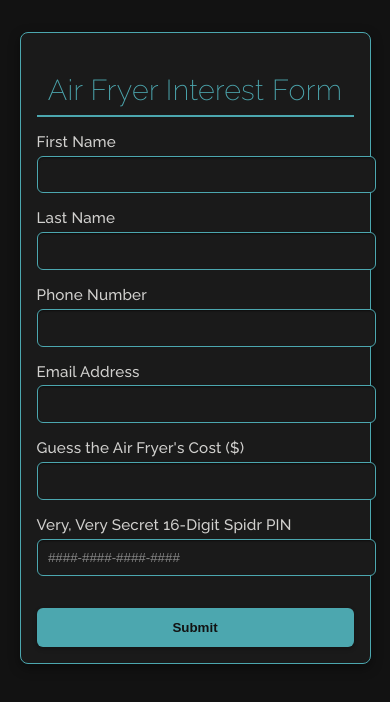
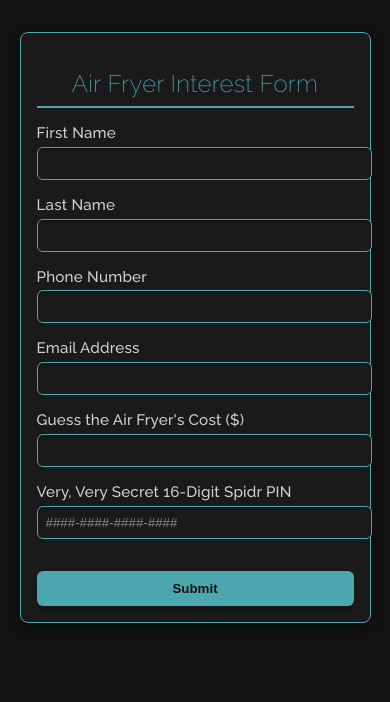
Before and after one commit to manavshah-boop/spidr-airfryer-form, a React (Vite) app: page / in a window 390 px wide. Shown: the top 702 px of the page. Built offline with nearby package versions, Linux system fonts and the light colour scheme.

Commit message:
style: refine mobile responsiveness for heading and input spacing

```diff
--- a/src/App.css
+++ b/src/App.css
@@ -135,4 +135,16 @@ body {
     padding: 1rem;
     margin: 2rem auto;
   }
+
+  .form-container h2 {
+    font-size: 1.5rem;
+  }
+
+  .form-container input {
+    padding: 0.5rem;
+  }
+
+  .form-container button {
+    padding: 0.65rem 1rem;
+  }
 }
```
